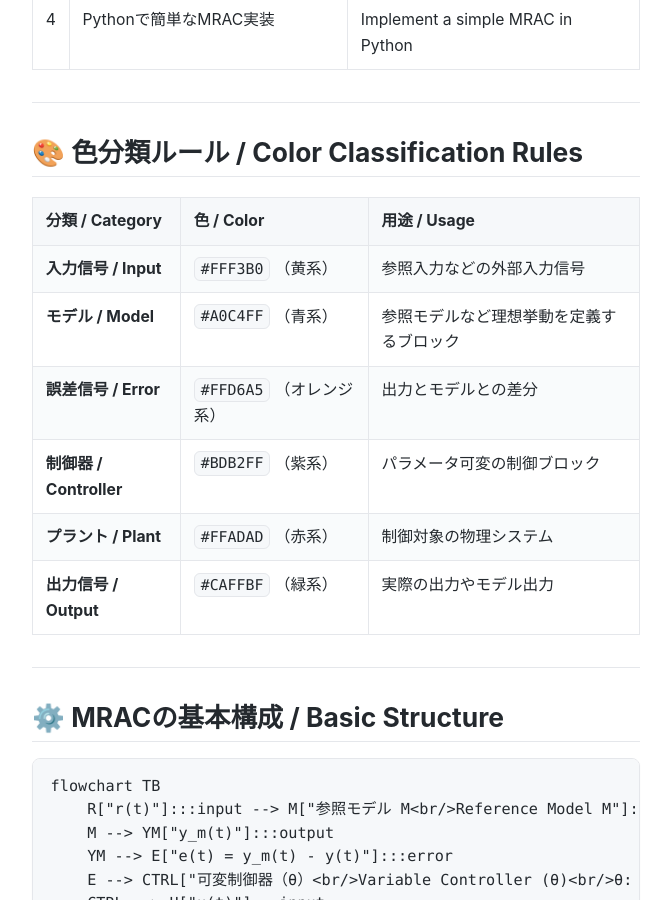
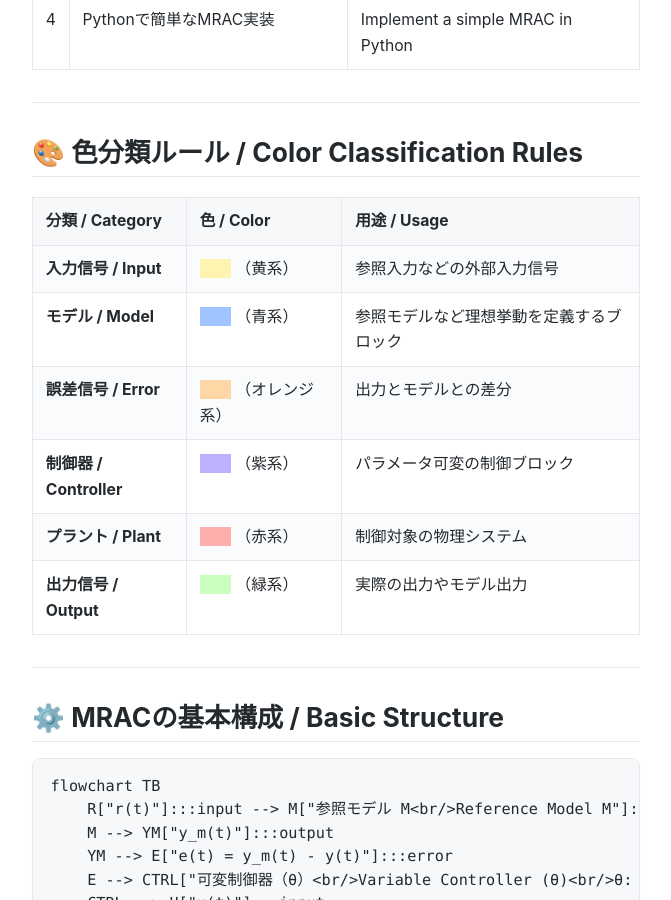
Before and after one commit to Samizo-AITL/EduController, a Jekyll site: the page built from part03_adaptive/theory/02_mrac_design.md, in a window 1280 px wide and 900 px high, scrolled down 768 px. Shown: the whole window, without its empty margins (304-975 px from the left). Built offline with Jekyll 4.4.1, drawn with Linux system fonts in a browser that asks for light colours.

Commit message:
Update 02_mrac_design.md

```diff
--- a/part03_adaptive/theory/02_mrac_design.md
+++ b/part03_adaptive/theory/02_mrac_design.md
@@ -33,12 +33,12 @@ permalink: /part03_adaptive/theory/02_mrac_design.html
 
 | 分類 / Category | 色 / Color | 用途 / Usage |
 |-----------------|------------|--------------|
-| **入力信号 / Input** | `#FFF3B0` （黄系） | 参照入力などの外部入力信号 |
-| **モデル / Model** | `#A0C4FF` （青系） | 参照モデルなど理想挙動を定義するブロック |
-| **誤差信号 / Error** | `#FFD6A5` （オレンジ系） | 出力とモデルとの差分 |
-| **制御器 / Controller** | `#BDB2FF` （紫系） | パラメータ可変の制御ブロック |
-| **プラント / Plant** | `#FFADAD` （赤系） | 制御対象の物理システム |
-| **出力信号 / Output** | `#CAFFBF` （緑系） | 実際の出力やモデル出力 |
+| **入力信号 / Input** | <span style="background-color:#FFF3B0;">　　</span> （黄系） | 参照入力などの外部入力信号 |
+| **モデル / Model** | <span style="background-color:#A0C4FF;">　　</span> （青系） | 参照モデルなど理想挙動を定義するブロック |
+| **誤差信号 / Error** | <span style="background-color:#FFD6A5;">　　</span> （オレンジ系） | 出力とモデルとの差分 |
+| **制御器 / Controller** | <span style="background-color:#BDB2FF;">　　</span> （紫系） | パラメータ可変の制御ブロック |
+| **プラント / Plant** | <span style="background-color:#FFADAD;">　　</span> （赤系） | 制御対象の物理システム |
+| **出力信号 / Output** | <span style="background-color:#CAFFBF;">　　</span> （緑系） | 実際の出力やモデル出力 |
 
 ---
 
```
